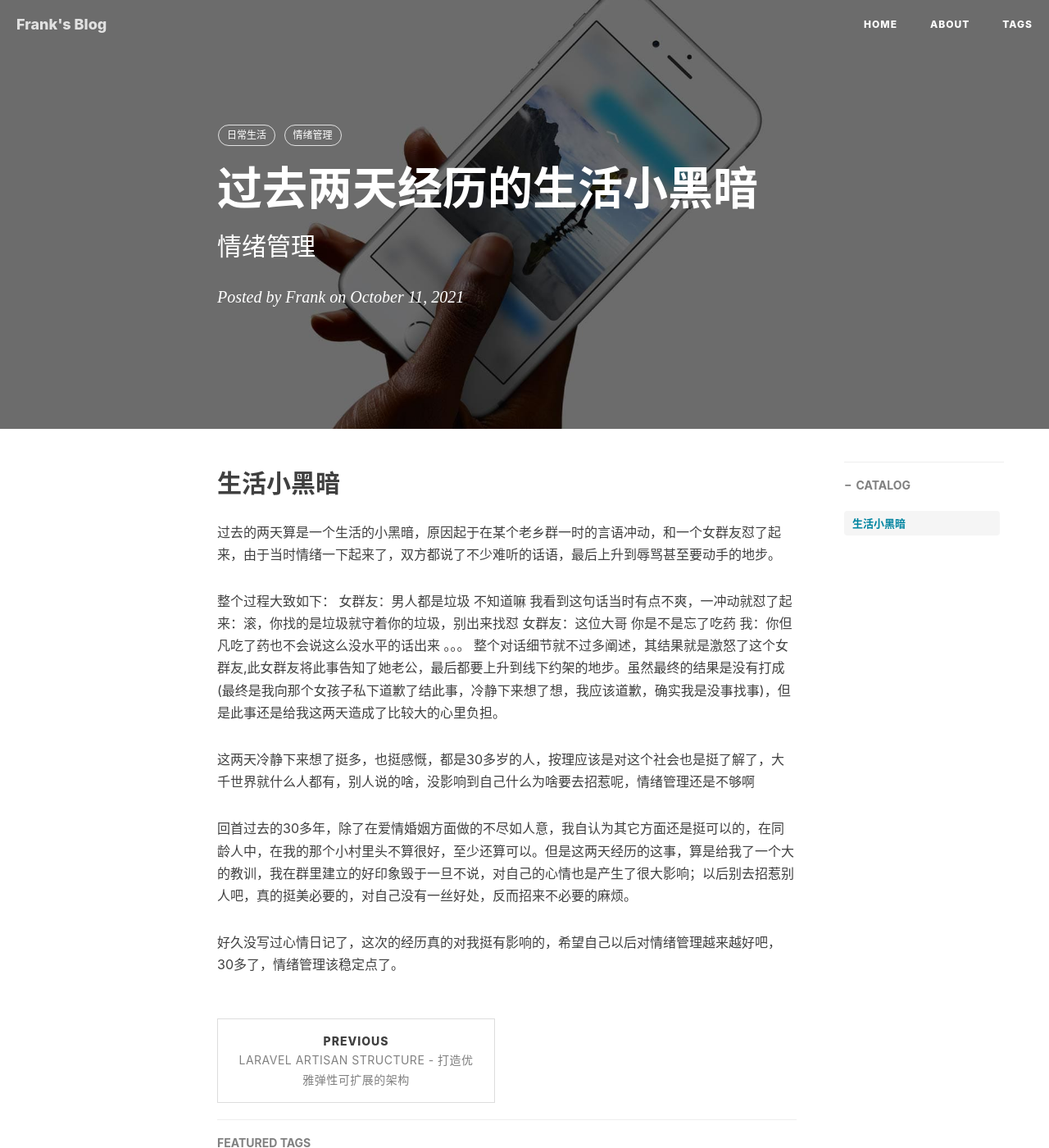
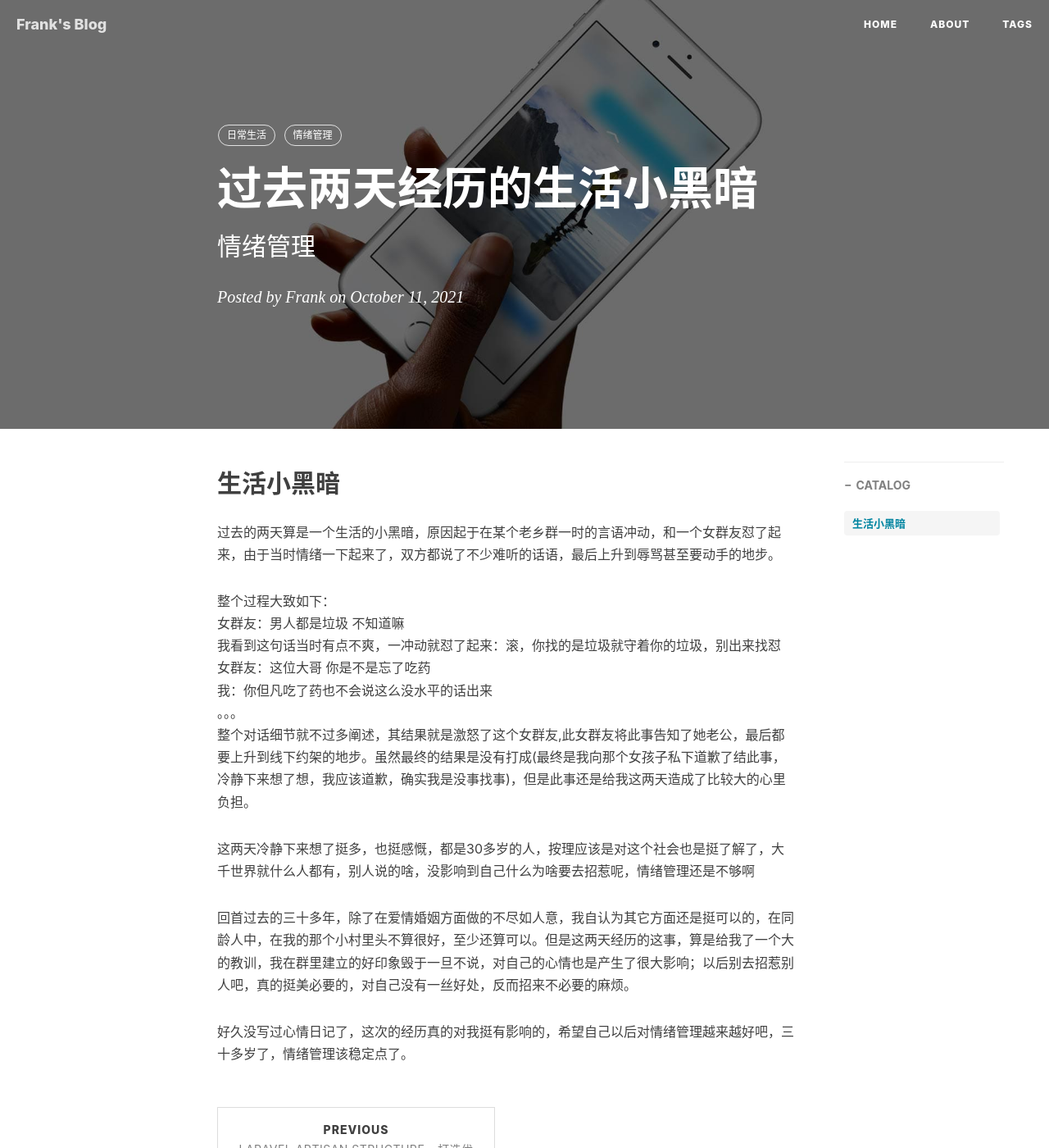
Before and after one commit to szfrank/szfrank.github.io, a Jekyll site: the page built from _posts/2021-10-11-emotion-management.md, in a window 1280 px wide and 1400 px high. Shown: the whole window at 82% size. Built offline with Jekyll 4.4.1, drawn with Linux system fonts in a browser that asks for light colours; nearby versions of some CDN libraries; comment, search, counter and statistics services are not loaded.

Commit message:
+ emotion-management

```diff
--- a/_posts/2021-10-11-emotion-management.md
+++ b/_posts/2021-10-11-emotion-management.md
@@ -14,16 +14,16 @@ tags:
 
 过去的两天算是一个生活的小黑暗，原因起于在某个老乡群一时的言语冲动，和一个女群友怼了起来，由于当时情绪一下起来了，双方都说了不少难听的话语，最后上升到辱骂甚至要动手的地步。
 
-整个过程大致如下：
-女群友：男人都是垃圾 不知道嘛
-我看到这句话当时有点不爽，一冲动就怼了起来：滚，你找的是垃圾就守着你的垃圾，别出来找怼
-女群友：这位大哥 你是不是忘了吃药
-我：你但凡吃了药也不会说这么没水平的话出来
-。。。
+整个过程大致如下：<br>
+女群友：男人都是垃圾 不知道嘛<br>
+我看到这句话当时有点不爽，一冲动就怼了起来：滚，你找的是垃圾就守着你的垃圾，别出来找怼<br>
+女群友：这位大哥 你是不是忘了吃药<br>
+我：你但凡吃了药也不会说这么没水平的话出来<br>
+。。。<br>
 整个对话细节就不过多阐述，其结果就是激怒了这个女群友,此女群友将此事告知了她老公，最后都要上升到线下约架的地步。虽然最终的结果是没有打成(最终是我向那个女孩子私下道歉了结此事，冷静下来想了想，我应该道歉，确实我是没事找事)，但是此事还是给我这两天造成了比较大的心里负担。
 
 这两天冷静下来想了挺多，也挺感慨，都是30多岁的人，按理应该是对这个社会也是挺了解了，大千世界就什么人都有，别人说的啥，没影响到自己什么为啥要去招惹呢，情绪管理还是不够啊
 
-回首过去的30多年，除了在爱情婚姻方面做的不尽如人意，我自认为其它方面还是挺可以的，在同龄人中，在我的那个小村里头不算很好，至少还算可以。但是这两天经历的这事，算是给我了一个大的教训，我在群里建立的好印象毁于一旦不说，对自己的心情也是产生了很大影响；以后别去招惹别人吧，真的挺美必要的，对自己没有一丝好处，反而招来不必要的麻烦。
+回首过去的三十多年，除了在爱情婚姻方面做的不尽如人意，我自认为其它方面还是挺可以的，在同龄人中，在我的那个小村里头不算很好，至少还算可以。但是这两天经历的这事，算是给我了一个大的教训，我在群里建立的好印象毁于一旦不说，对自己的心情也是产生了很大影响；以后别去招惹别人吧，真的挺美必要的，对自己没有一丝好处，反而招来不必要的麻烦。
 
-好久没写过心情日记了，这次的经历真的对我挺有影响的，希望自己以后对情绪管理越来越好吧，30多了，情绪管理该稳定点了。
+好久没写过心情日记了，这次的经历真的对我挺有影响的，希望自己以后对情绪管理越来越好吧，三十多岁了，情绪管理该稳定点了。
```
